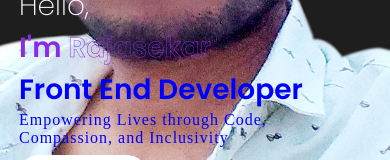
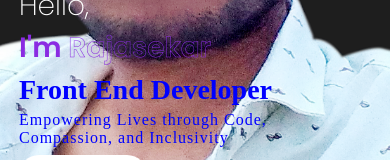
Before and after one commit to RajuPerumal/Rajasekar-Portfolio, a React (Create React App) app: page / in a window 390 px wide. Shown: the part 544-704 px from the top of the page. Built offline with nearby package versions, Linux system fonts and the light colour scheme.

Commit message:
Updated front end dev font style

```diff
--- a/src/Components/intro.css
+++ b/src/Components/intro.css
@@ -104,6 +104,7 @@ width: 2rem;
     }
     .frontenddev{
         color: blue;
+        font-family: cursive;
     }
     .hello{
         color: white;
```
